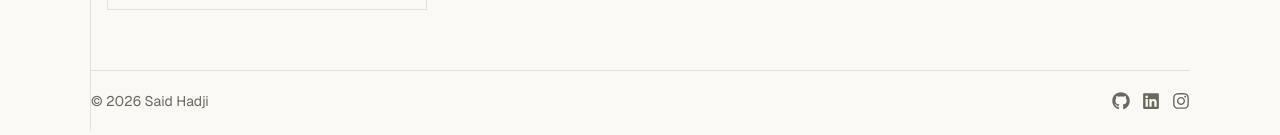
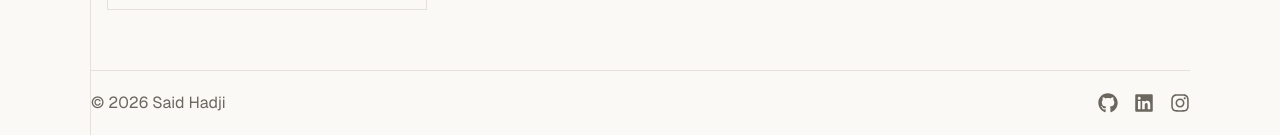
Before and after one commit to earthsaid/earth-said, a React (Vite) app: page / in a window 1280 px wide. Shown: the part 1665-1800 px from the top of the page. Built offline with nearby package versions, Linux system fonts and the light colour scheme.

Commit message:
style: increase the gap between social-media icons

```diff
--- a/src/components/Footer.jsx
+++ b/src/components/Footer.jsx
@@ -2,10 +2,10 @@ import { SOCIAL_MEDIA } from "../portfolio/data/data";
 
 export default function Footer() {
   return (
-    <footer className="mt-14 flex items-center justify-between gap-4 border-t border-line py-5 pr-4 md:pr-0 font-sans text-sm text-muted">
+    <footer className="mt-14 flex items-center justify-between gap-4 border-t border-line py-5 pr-4 md:pr-0 font-sans text-muted">
       <p>© {new Date().getFullYear()} Said Hadji</p>
 
-      <div className="flex items-center gap-3">
+      <div className="flex items-center gap-8 md:gap-4">
         {SOCIAL_MEDIA.map(({ label, url, icon: Icon }) => (
           <a
             href={url}
@@ -14,7 +14,7 @@ export default function Footer() {
             title={label}
             className="hover:text-accent"
           >
-            <Icon className="size-4.5"/>
+            <Icon className="size-5"/>
           </a>
         ))}
       </div>
```
